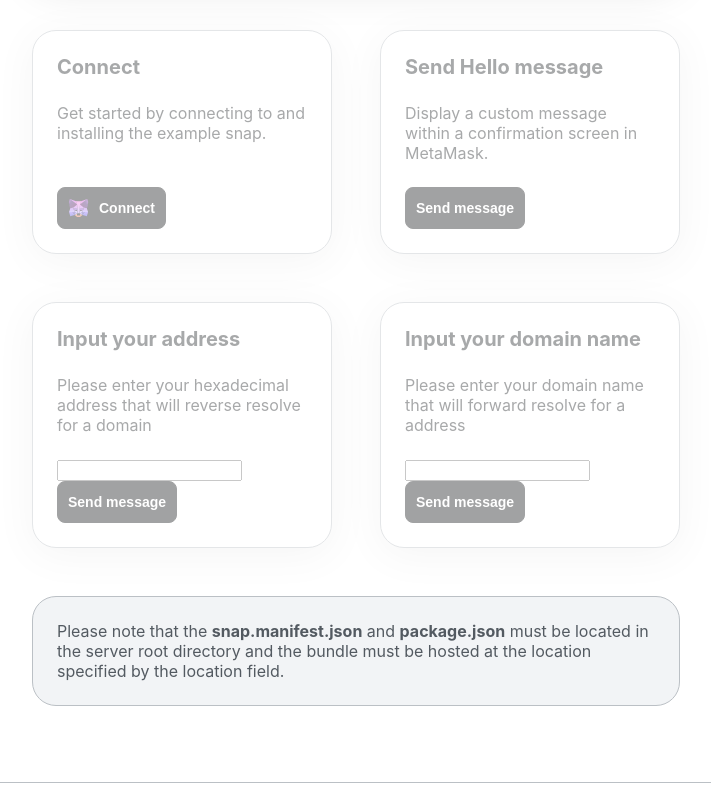
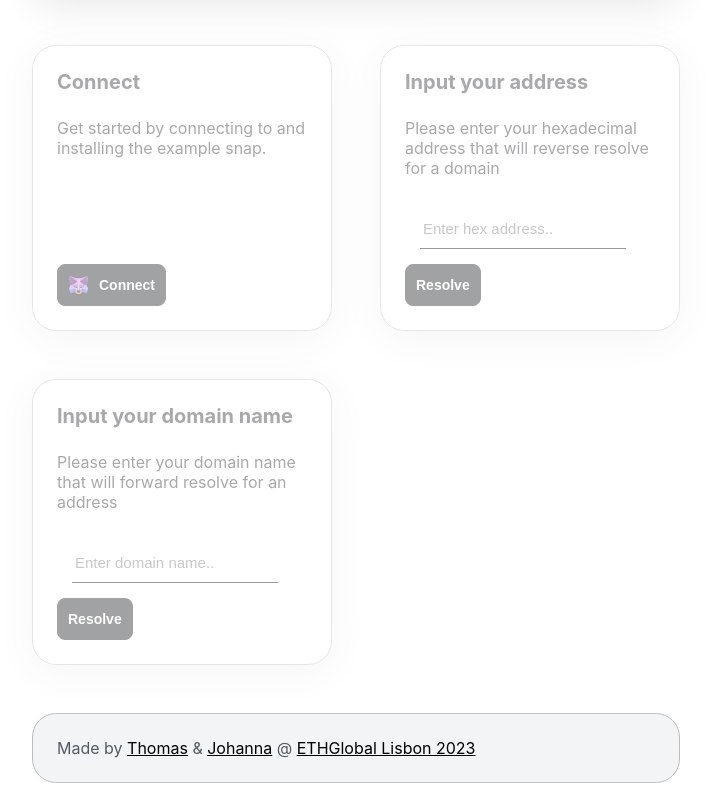
Before and after one commit to name-snap/metamask-domain-snap, a Gatsby site in the folder packages/site/: page / in a window 1280 px wide. Shown: the part 652-1438 px from the top of the page, without its empty margins (284-995 px from the left). Built offline with nearby package versions, Linux system fonts and the light colour scheme; Gatsby itself is replaced by a stand-in of ours.

Commit message:
some styling

```diff
--- a/packages/site/src/components/Buttons.tsx
+++ b/packages/site/src/components/Buttons.tsx
@@ -95,7 +95,7 @@ export const ReconnectButton = (props: ComponentProps<typeof Button>) => {
 };
 
 export const SendHelloButton = (props: ComponentProps<typeof Button>) => {
-  return <Button {...props}>Send message</Button>;
+  return <Button {...props}>Resolve</Button>;
 };
 
 export const HeaderButtons = ({
--- a/packages/site/src/pages/index.tsx
+++ b/packages/site/src/pages/index.tsx
@@ -169,6 +169,22 @@ const Index = () => {
         </a>
       </div>
 
+      <div
+        style={{
+          display: 'flex',
+          justifyContent: 'center',
+          alignItems: 'center',
+          marginTop: 15,
+        }}
+      >
+        {shouldDisplayReconnectButton(state.installedSnap) && (
+          <ReconnectButton
+            onClick={handleConnectClick}
+            disabled={!state.installedSnap}
+          />
+        )}
+      </div>
+
       <CardContainer>
         {state.error && (
           <ErrorMessage>
@@ -202,41 +218,7 @@ const Index = () => {
             disabled={!state.isFlask}
           />
         )}
-        {shouldDisplayReconnectButton(state.installedSnap) && (
-          <Card
-            content={{
-              title: 'Reconnect',
-              description:
-                'While connected to a local running snap this button will always be displayed in order to update the snap if a change is made.',
-              button: (
-                <ReconnectButton
-                  onClick={handleConnectClick}
-                  disabled={!state.installedSnap}
-                />
-              ),
-            }}
-            disabled={!state.installedSnap}
-          />
-        )}
-        <Card
-          content={{
-            title: 'Send Hello message',
-            description:
-              'Display a custom message within a confirmation screen in MetaMask.',
-            button: (
-              <SendHelloButton
-                onClick={handleSendHelloClick}
-                disabled={!state.installedSnap}
-              />
-            ),
-          }}
-          disabled={!state.installedSnap}
-          fullWidth={
-            state.isFlask &&
-            Boolean(state.installedSnap) &&
-            !shouldDisplayReconnectButton(state.installedSnap)
-          }
-        />
+
         <Card
           content={{
             title: 'Input your address',
@@ -245,10 +227,30 @@ const Index = () => {
             button: (
               <div>
                 <input
+                  placeholder="Enter hex address.."
                   type="text"
                   value={address}
                   onChange={handleReverseInputChange}
+                  style={{
+                    backgroundColor: 'transparent',
+                    color: '#000000',
+                    fontStyle: 'normal',
+                    fontWeight: 400,
+                    fontSize: '15px',
+                    lineHeight: '18px',
+                    outline: 'none !important',
+                    outlineStyle: 'none',
+                    borderTop: 'none',
+                    borderLeft: 'none',
+                    borderRight: 'none',
+                    borderBottom: 'solid #000000 1px',
+                    padding: '3px',
+                    margin: '15px',
+                    width: '80%',
+                    paddingBottom: '10px',
+                  }}
                 />
+
                 <SendHelloButton
                   onClick={() => handleSendInputClick(true)}
                   disabled={!state.installedSnap}
@@ -267,13 +269,32 @@ const Index = () => {
           content={{
             title: 'Input your domain name',
             description:
-              'Please enter your domain name that will forward resolve for a address',
+              'Please enter your domain name that will forward resolve for an address',
             button: (
               <div>
                 <input
+                  placeholder="Enter domain name.."
                   type="text"
                   value={domain}
                   onChange={handleForwardInputChange}
+                  style={{
+                    backgroundColor: 'transparent',
+                    color: '#000000',
+                    fontStyle: 'normal',
+                    fontWeight: 400,
+                    fontSize: '15px',
+                    lineHeight: '18px',
+                    outline: 'none !important',
+                    outlineStyle: 'none',
+                    borderTop: 'none',
+                    borderLeft: 'none',
+                    borderRight: 'none',
+                    borderBottom: 'solid #000000 1px',
+                    padding: '3px',
+                    margin: '15px',
+                    width: '80%',
+                    paddingBottom: '10px',
+                  }}
                 />
                 <SendHelloButton
                   onClick={() => handleSendInputClick(false)}
@@ -292,10 +313,37 @@ const Index = () => {
 
         <Notice>
           <p>
-            Please note that the <b>snap.manifest.json</b> and{' '}
-            <b>package.json</b> must be located in the server root directory and
-            the bundle must be hosted at the location specified by the location
-            field.
+            Made by{' '}
+            <a
+              style={{
+                color: 'black',
+              }}
+              href="https://github.com/thomas779"
+              target="_blank"
+            >
+              {' '}
+              Thomas
+            </a>{' '}
+            &{' '}
+            <a
+              style={{
+                color: 'black',
+              }}
+              href="https://github.com/johannafransn"
+              target="_blank"
+            >
+              Johanna
+            </a>{' '}
+            @{' '}
+            <a
+              style={{
+                color: 'black',
+              }}
+              href="https://ethglobal.com/events/lisbon"
+              target="_blank"
+            >
+              ETHGlobal Lisbon 2023
+            </a>
           </p>
         </Notice>
       </CardContainer>
```
